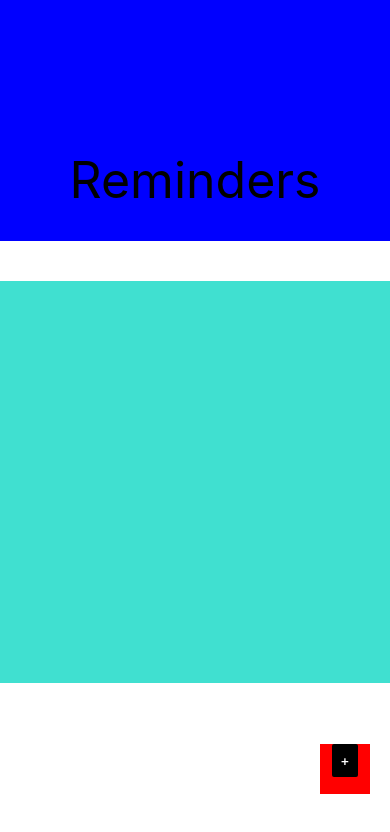
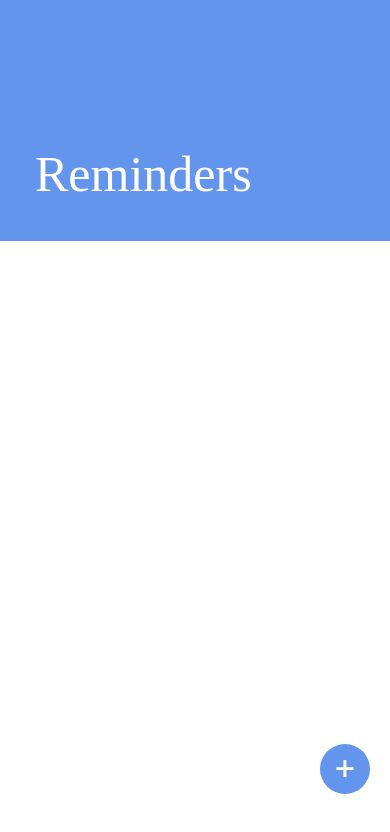
Before and after one commit to austin-jsun-zz/todo-app, a React Native app: screen / in a window 390 px wide. Shown: the top 832 px of the page. Built offline with nearby package versions, Linux system fonts and the light colour scheme.

Commit message:
Nicer design and graphics

```diff
--- a/App.js
+++ b/App.js
@@ -7,7 +7,7 @@
  */
 
 import React, {Component} from 'react';
-import {AlertIOS, AppRegistry, TextInput, Alert, Button, SectionList, FlatList, Platform, StyleSheet, Text, View, ScrollView} from 'react-native';
+import {AlertIOS, AppRegistry, TouchableOpacity, TextInput, Alert, Button, SectionList, FlatList, Platform, StyleSheet, Text, View, ScrollView} from 'react-native';
 
 const instructions = Platform.select({
   ios: 'Press Cmd+R to reload,\n' + 'Cmd+D or shake for dev menu',
@@ -37,41 +37,47 @@ export default class App extends Component<Props> {
 	_onPressButton() {
 		//Alert.alert('You tapped button!')
 		//this.setState({status: true});
-		AlertIOS.prompt('Enter a task', null, (text) => this.editTaskList(text));
+		AlertIOS.prompt('Add Reminder', null, (text) => this.editTaskList(text));
+	}
+
+	_onPressSmallButton() {
+
 	}
 
 
   render() {
     return (
     	<View style = {{flex: 1, flexDirection: 'column', justifyContent: 'space-between'}}>
-	    	<View style={{flex: 0.3, alignItems: 'center', backgroundColor: 'blue'}}>
-	    		<Text style={{fontSize: 50, top: 150}}>Reminders</Text>
+	    	<View style={{flex: 0.3, backgroundColor: '#6495ED'}}>
+	    		<Text style={{fontFamily: 'Avenir-Heavy', fontSize: 50, top: 110, margin: 35, color: 'white'}}>Reminders</Text>
 	    	</View>
 
-	    	<View style={{flex:0.5, alignItems: 'center', backgroundColor: 'turquoise'}}>
+	    	<View style={{flex:0.5, alignItems: 'center', backgroundColor: 'white'}}>
 	    		<FlatList
 	    			data={this.state.data}
 	    			renderItem = {({item}) =>
-	    			<View style = {{flex: 1, flexDirection: 'row', justifyContent: 'space-between'}}>
-	    				<View style={{height:25, width: 25, alignItems: 'center', backgroundColor: 'white'}}>
+	    			<View style = {{flex: 0.1, flexDirection: 'row', justifyContent: 'flex-start'}}>
+	    				<View style={{height:25, width: 25, marginRight: 10, backgroundColor: '#778899'}}>
 		    				<Button
 		    					title = ""
 		    					color = "black"
+		    					onPress = {(item) => this._onPressSmallButton(item)}
 		    				/>
 		    			</View>
-	    				<Text style ={{fontSize: 25}}>{item}</Text>
+	    				<Text style ={{fontSize: 25, marginRight: 50, fontFamily:'Avenir-Heavy'}}>{item}</Text>
 	    			</View>}
 	    		/>
 	    	</View>
 
 
 	    	<View style = {{flex: 0.1, margin: 20, alignItems: 'flex-end'}}>
-		    	<View style={{height: 50, width: 50, alignItems: 'center', backgroundColor: 'red'}}>
-		    		<Button
+		    	<View style={{height: 50, width: 50, borderRadius: 25, alignItems: 'center', backgroundColor: '#6495ED'}}>
+		    		<TouchableOpacity
 		    			onPress = {(item) => this._onPressButton(item)}
-		    			title = "+"
-		    			color = "black"
-		    		/>
+		    			color = "white"
+		    		>
+		    			<Text style={{fontSize: 36, color: 'white'}}>+</Text>
+		    		</TouchableOpacity>
 		    	</View>
 		    </View>
     	</View>
--- a/package.json
+++ b/package.json
@@ -8,7 +8,8 @@
   },
   "dependencies": {
     "react": "16.8.3",
-    "react-native": "0.59.9"
+    "react-native": "0.59.9",
+    "react-native-circle-button": "^1.0.9"
   },
   "devDependencies": {
     "@babel/core": "7.4.5",
```
Also changed, not shown: 1 other file (tests, documents, lock files or other folders).
